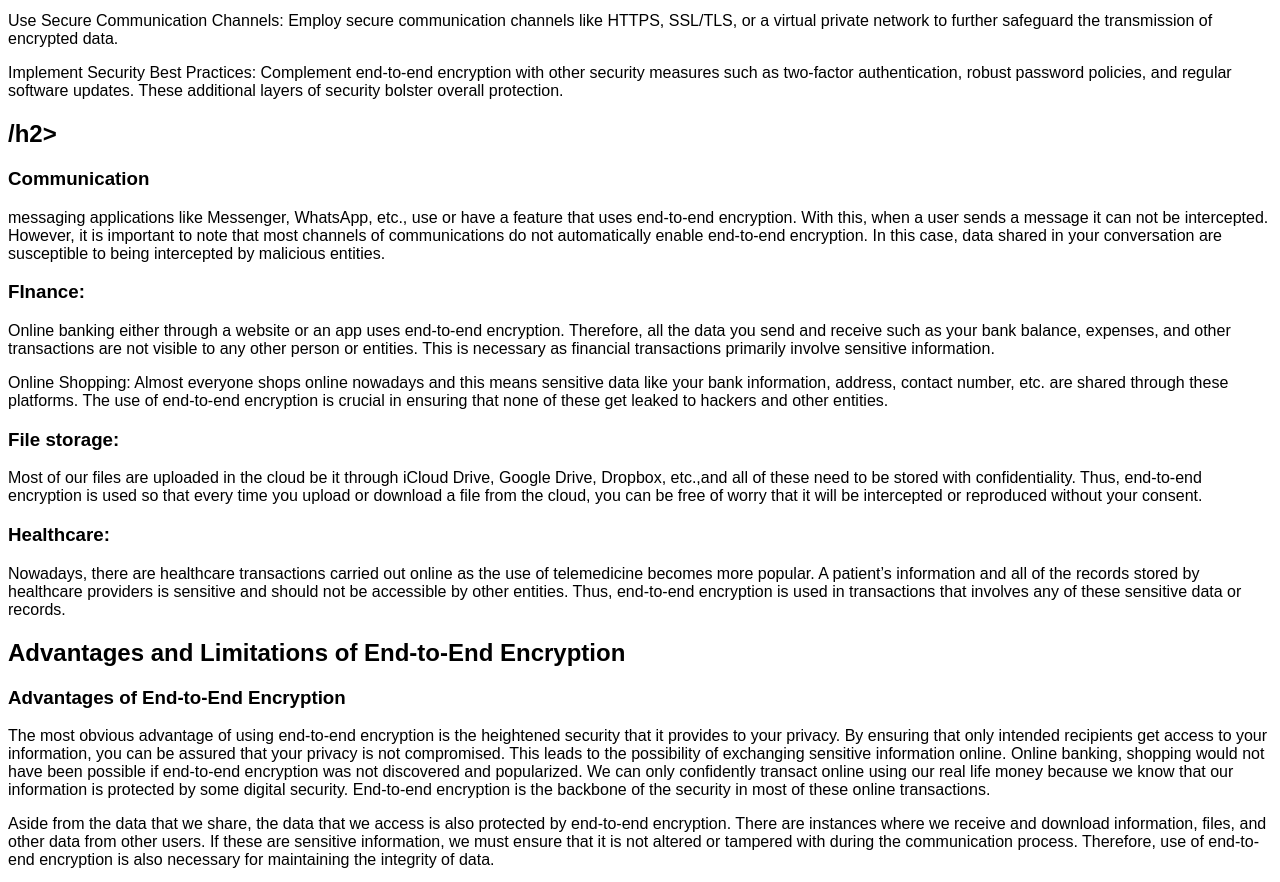
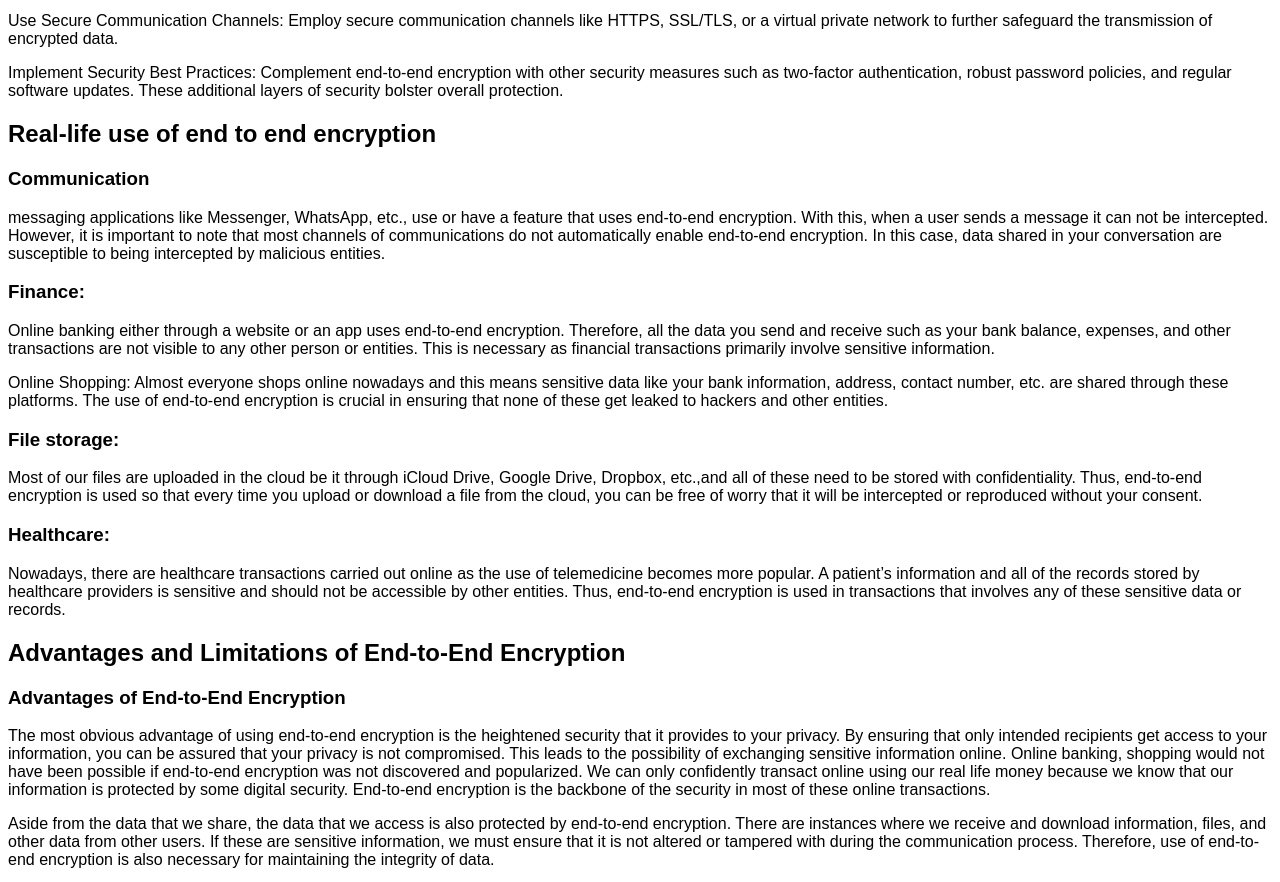
Before and after one commit to blogprojectt/A-Guide-to-Implementing-End-to-End-Encryption, a plain HTML site: page index.html in a window 1280 px wide. Shown: the part 2980-3862 px from the top of the page. Drawn offline with Linux system fonts and the light colour scheme.

Commit message:
Update index.html

```diff
--- a/index.html
+++ b/index.html
@@ -77,10 +77,10 @@ By encrypting data or transforming it into an unreadable data, the user is prote
 </p>
   <p style="font-family:arial; font-size: 12;">Use Secure Communication Channels: Employ secure communication channels like HTTPS, SSL/TLS, or a virtual private network to further safeguard the transmission of encrypted data. </p>
   <p style="font-family:arial; font-size: 12;">Implement Security Best Practices: Complement end-to-end encryption with other security measures such as two-factor authentication, robust password policies, and regular software updates. These additional layers of security bolster overall protection.</p>
-<h2 style="font-family:arial;">/h2>
+<h2 style="font-family:arial;">Real-life use of end to end encryption</h2>
   <h3 style="font-family:arial;">Communication</h3>
    <p style="font-family:arial; font-size: 12;">messaging applications like Messenger, WhatsApp, etc., use or have a feature that uses end-to-end encryption. With this, when a user sends a message it can not be intercepted. However, it is important to note that most channels of communications do not automatically enable end-to-end encryption. In this case, data shared in your conversation are susceptible to being intercepted by malicious entities. </p>
-  <h3 style="font-family:arial;">FInance: </h3>
+  <h3 style="font-family:arial;">Finance: </h3>
     <p style="font-family:arial; font-size: 12;">Online banking either through a website or an app uses end-to-end encryption. Therefore, all the data you send and receive such as your bank balance, expenses, and other transactions are not visible to any other person or entities. This is necessary as financial transactions primarily involve sensitive information.
 </p>
     <p style="font-family:arial; font-size: 12;">Online Shopping: Almost everyone shops online nowadays and this means sensitive data like your bank information, address, contact number, etc. are shared through these platforms. The use of end-to-end encryption is crucial in ensuring that none of these get leaked to hackers and other entities.
```
